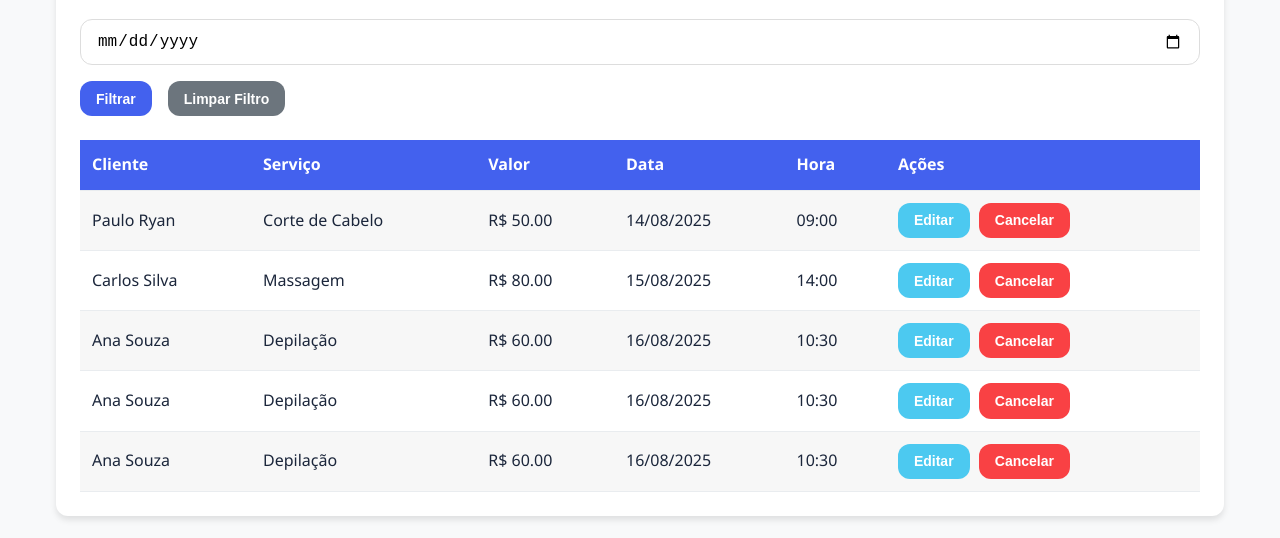
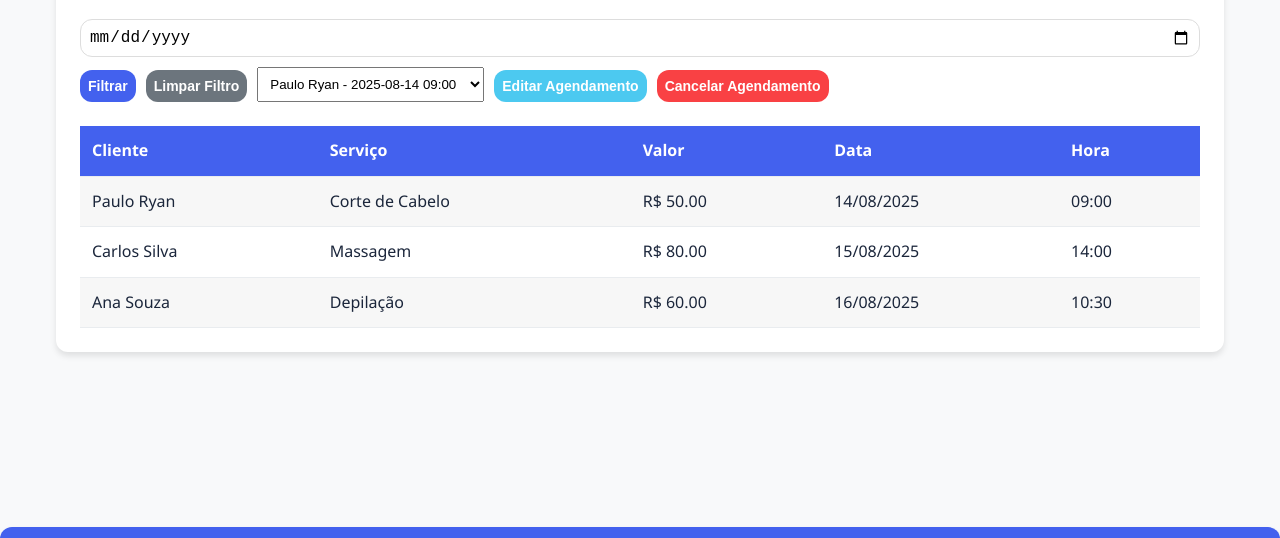
Before and after one commit to pauloryan091/agendamentos, a plain HTML site: page agendamento.html in a window 1280 px wide. Shown: the part 143-681 px from the top of the page. Drawn offline with Linux system fonts and the light colour scheme.

Commit message:
Add files via upload

```diff
--- a/agendamento.html
+++ b/agendamento.html
@@ -6,9 +6,18 @@
   <title>Agendamentos - Sistema de Agendamento</title>
   <link rel="stylesheet" href="styles.css">
   <style>
-    /* Tabela e botões adicionais */
+    /* Tabela */
     .table-actions button {
       margin-right: 5px;
+    }
+    .form-inline {
+      display: flex;
+      flex-wrap: wrap;
+      gap: 10px;
+      margin-bottom: 1.5rem;
+    }
+    .form-inline select, .form-inline input, .form-inline button {
+      padding: 8px;
     }
   </style>
 </head>
@@ -17,9 +26,7 @@
   <header>
     <div class="container header-content">
       <a href="index.html" class="logo">Agendamento+</a>
-
       <button id="menuBtn" aria-label="Abrir menu">☰</button>
-
       <nav id="menu" class="nav-links">
         <a href="index.html" class="nav-link">Dashboard</a>
         <a href="serviços.html" class="nav-link">Serviços</a>
@@ -34,11 +41,18 @@
   <section class="section">
     <h2 class="section-title">Agendamentos</h2>
 
-    <!-- Filtro por Data -->
-    <div class="form-inline" style="margin-bottom:1.5rem;">
+    <!-- Filtro e Ações -->
+    <div class="form-inline">
       <input type="date" id="filtroData" class="form-control">
       <button class="btn btn-primary" onclick="filtrarAgendamentos()">Filtrar</button>
       <button class="btn btn-secondary" onclick="limparFiltro()">Limpar Filtro</button>
+
+      <!-- Seletor de Agendamento -->
+      <select id="selectAgendamento">
+        <!-- opções serão carregadas dinamicamente -->
+      </select>
+      <button class="btn btn-success" onclick="editarSelecionado()">Editar Agendamento</button>
+      <button class="btn btn-danger" onclick="cancelarSelecionado()">Cancelar Agendamento</button>
     </div>
 
     <!-- Tabela de Agendamentos -->
@@ -50,67 +64,60 @@
           <th>Valor</th>
           <th>Data</th>
           <th>Hora</th>
-          <th>Ações</th>
         </tr>
       </thead>
       <tbody id="corpoTabela">
-        <!-- Linhas serão inseridas pelo JS -->
+        <!-- Linhas pelo JS -->
       </tbody>
     </table>
   </section>
 
 </main>
 
-<!-- Rodapé -->
 <footer class="footer section">
   <div class="container footer-content">
-    <!-- Nome e descrição -->
     <div class="footer-brand">
       <a href="#" class="logo">Agendamento+</a>
       <p>Sistema de Agendamento Online</p>
     </div>
-
-    <!-- Navegação -->
     <nav class="footer-nav">
       <a href="index.html" class="nav-link">Dashboard</a>
       <a href="serviços.html" class="nav-link">Serviços</a>
       <a href="agendamento.html" class="nav-link">Agendamentos</a>
       <a href="perfil.html" class="nav-link">Perfil</a>
     </nav>
-
-    <!-- Redes sociais -->
     <div class="footer-social">
       <a href="https://www.instagram.com/pauloryantomaz/" target="_blank" class="footer-link">Instagram</a>
       <a href="https://wa.me/5561985825956" target="_blank" class="footer-link">WhatsApp</a>
     </div>
   </div>
-
-  <!-- Copyright -->
   <div class="footer-copy">
     <p>&copy; 2025 Agendamento+. Todos os direitos reservados.</p>
   </div>
 </footer>
 
 <script>
-// Lista de agendamentos simulada
+// Lista simulada
 let agendamentos = [
   {cliente: "Paulo Ryan", servico: "Corte de Cabelo", valor: 50, data: "2025-08-14", hora: "09:00"},
   {cliente: "Carlos Silva", servico: "Massagem", valor: 80, data: "2025-08-15", hora: "14:00"},
   {cliente: "Ana Souza", servico: "Depilação", valor: 60, data: "2025-08-16", hora: "10:30"},
-    {cliente: "Ana Souza", servico: "Depilação", valor: 60, data: "2025-08-16", hora: "10:30"},
-    {cliente: "Ana Souza", servico: "Depilação", valor: 60, data: "2025-08-16", hora: "10:30"},
-
 ];
 
+// Elementos
 const corpoTabela = document.getElementById("corpoTabela");
+const selectAgendamento = document.getElementById("selectAgendamento");
 
+// Exibir agendamentos
 function mostrarAgendamentos(lista) {
   corpoTabela.innerHTML = "";
+  selectAgendamento.innerHTML = "";
+
   if(lista.length === 0){
-      corpoTabela.innerHTML = `<tr><td colspan="6" style="text-align:center;">Nenhum agendamento encontrado.</td></tr>`;
+    corpoTabela.innerHTML = `<tr><td colspan="5" style="text-align:center;">Nenhum agendamento encontrado.</td></tr>`;
     return;
   }
-    lista.forEach(a => {
+  lista.forEach((a, index) => {
     const row = document.createElement("tr");
     row.innerHTML = `
       <td>${a.cliente}</td>
@@ -118,16 +125,18 @@
       <td>R$ ${a.valor.toFixed(2)}</td>
       <td>${a.data.split("-").reverse().join("/")}</td>
       <td>${a.hora}</td>
-        <td class="table-actions">
-          <button class="btn btn-success" onclick="editarAgendamento('${a.cliente}', '${a.data}', '${a.hora}')">Editar</button>
-          <button class="btn btn-danger" onclick="cancelarAgendamento('${a.cliente}', '${a.data}', '${a.hora}')">Cancelar</button>
-        </td>
     `;
     corpoTabela.appendChild(row);
+
+    // Adiciona no seletor
+    let opt = document.createElement("option");
+    opt.value = index;
+    opt.textContent = `${a.cliente} - ${a.data} ${a.hora}`;
+    selectAgendamento.appendChild(opt);
   });
 }
 
-  // Filtrar por data
+// Filtro
 function filtrarAgendamentos() {
   const dataFiltro = document.getElementById("filtroData").value;
   if(dataFiltro) {
@@ -141,20 +150,28 @@
   mostrarAgendamentos(agendamentos);
 }
 
-  // Simular edição e cancelamento
-  function editarAgendamento(cliente, data, hora) {
-    alert(`Simulação: Editar agendamento de ${cliente} em ${data} às ${hora}`);
+// Editar / Cancelar do seletor
+function editarSelecionado() {
+  const idx = selectAgendamento.value;
+  if(idx === "") return alert("Selecione um agendamento.");
+  const a = agendamentos[idx];
+  alert(`Simulação: Editar agendamento de ${a.cliente} em ${a.data} às ${a.hora}`);
 }
 
-  function cancelarAgendamento(cliente, data, hora) {
-    if(confirm(`Deseja realmente cancelar o agendamento de ${cliente} em ${data} às ${hora}?`)) {
-      agendamentos = agendamentos.filter(a => !(a.cliente === cliente && a.data === data && a.hora === hora));
+function cancelarSelecionado() {
+  const idx = selectAgendamento.value;
+  if(idx === "") return alert("Selecione um agendamento.");
+  const a = agendamentos[idx];
+  if(confirm(`Deseja realmente cancelar o agendamento de ${a.cliente} em ${a.data} às ${a.hora}?`)) {
+    agendamentos.splice(idx, 1);
     mostrarAgendamentos(agendamentos);
   }
 }
 
-  // Inicializar tabela
+// Inicializa
 mostrarAgendamentos(agendamentos);
+
+// Menu responsivo
 const btn = document.getElementById('menuBtn');
 const menu = document.querySelector('.nav-links');
 btn && btn.addEventListener('click', () => menu.classList.toggle('show'));
```
Lines whose indentation alone changed are shown as unchanged.
